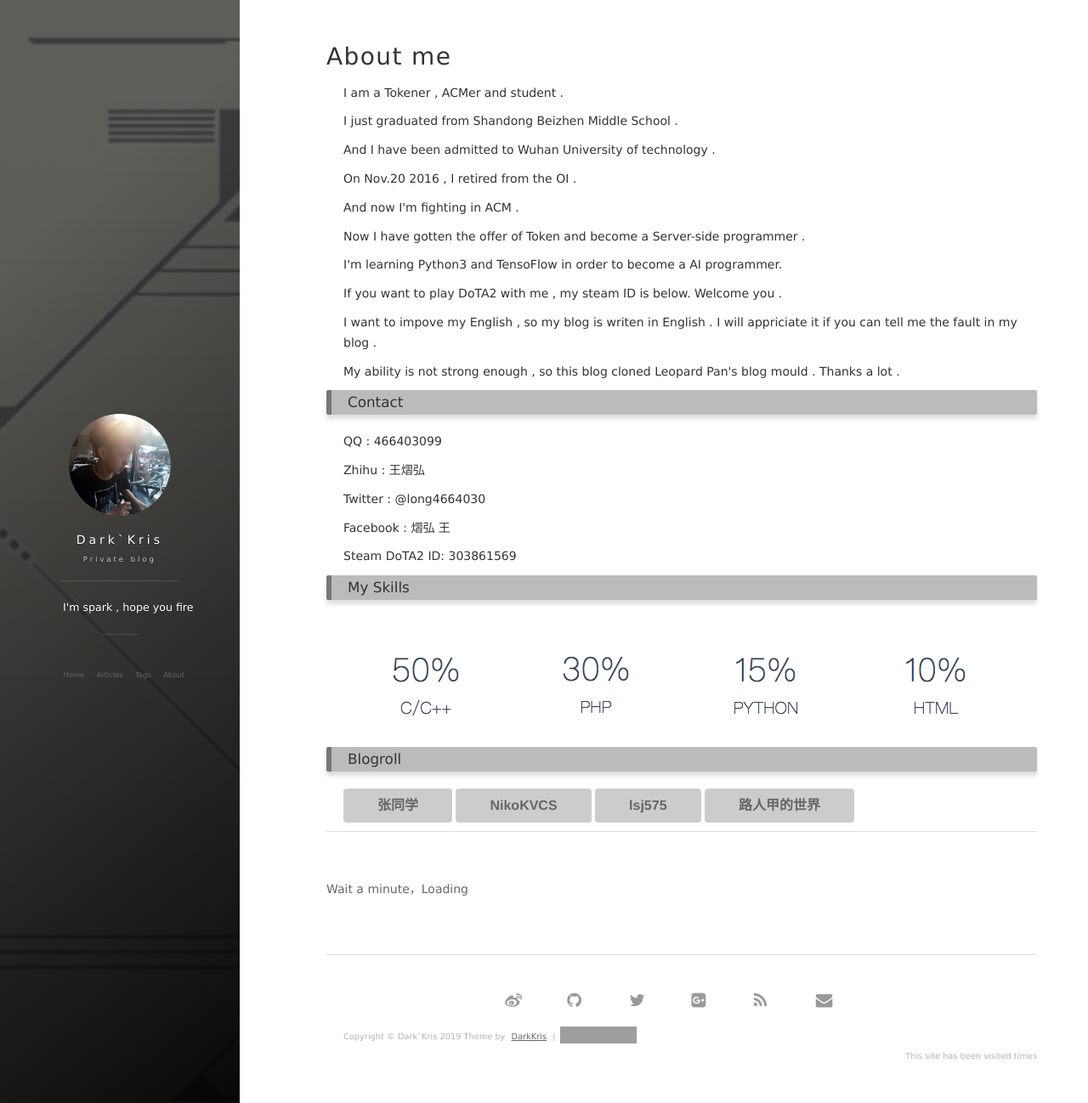
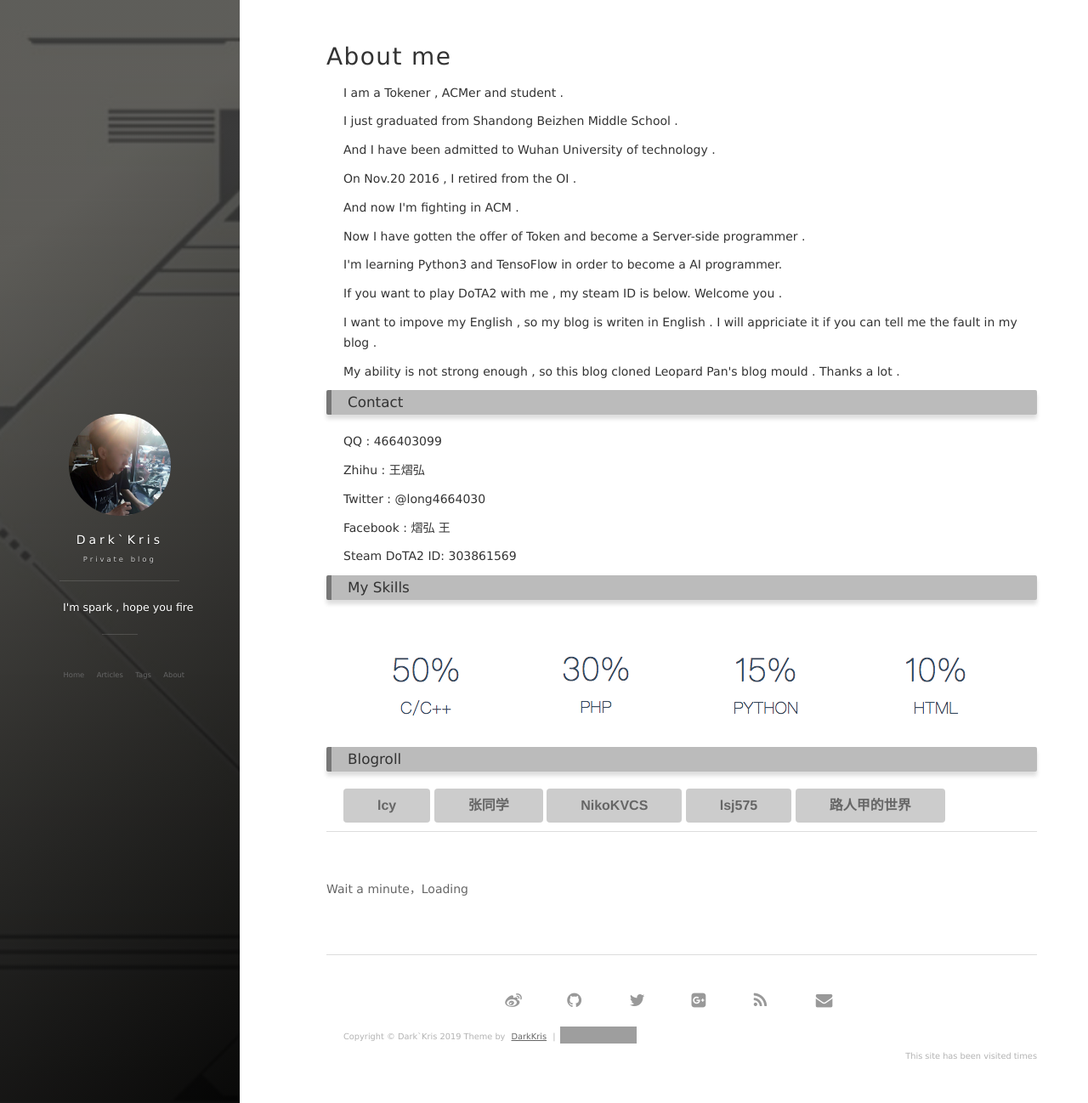
Before and after one commit to DeAntiWang/deantiwang.github.io, a Jekyll site: the page built from about.md, in a window 1280 px wide and 1298 px high. Shown: the whole window at 85% size. Built offline with Jekyll 4.4.1, drawn with Linux system fonts in a browser that asks for light colours; nearby versions of some CDN libraries; comment, search, counter and statistics services are not loaded; grey boxes are pictures that could not be loaded.

Commit message:
添加友链

```diff
--- a/about.md
+++ b/about.md
@@ -77,6 +77,7 @@ Steam DoTA2 ID: 303861569
 
 <p>
 
+<a href="http://whutlcy.cn/Blog/" class="button button-rounded"><strong>lcy</strong></a>
 <a href="http://blog.zhangone.top/" class="button button-rounded"><strong>张同学</strong></a>
 <a href="https://nikokvcs.github.io/" class="button button-rounded" ><strong>NikoKVCS</strong></a>
 <a href="https://lsj575.github.io/" class="button button-rounded" ><strong>lsj575</strong></a>
```
